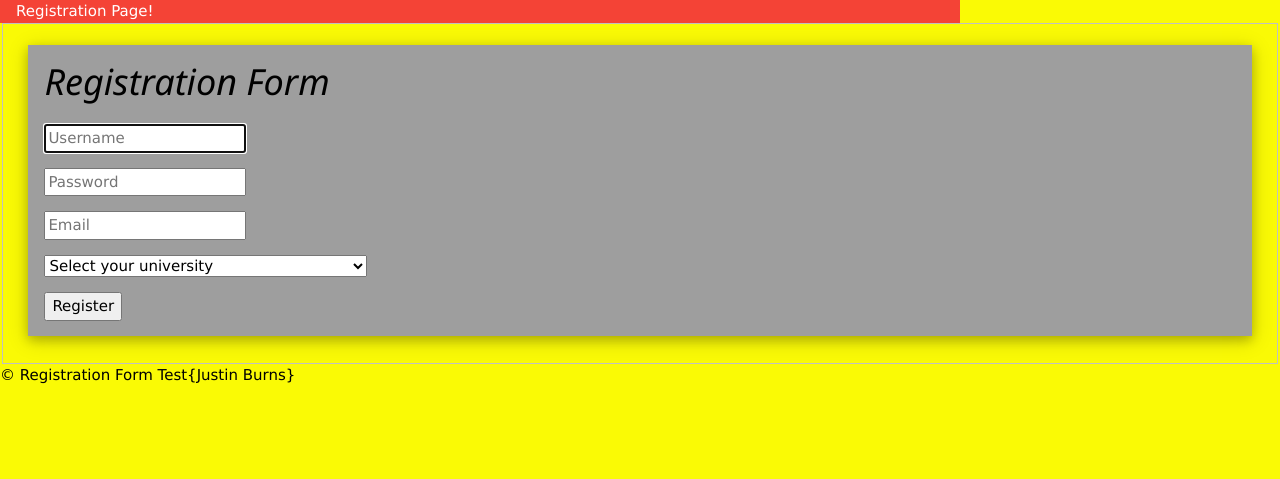
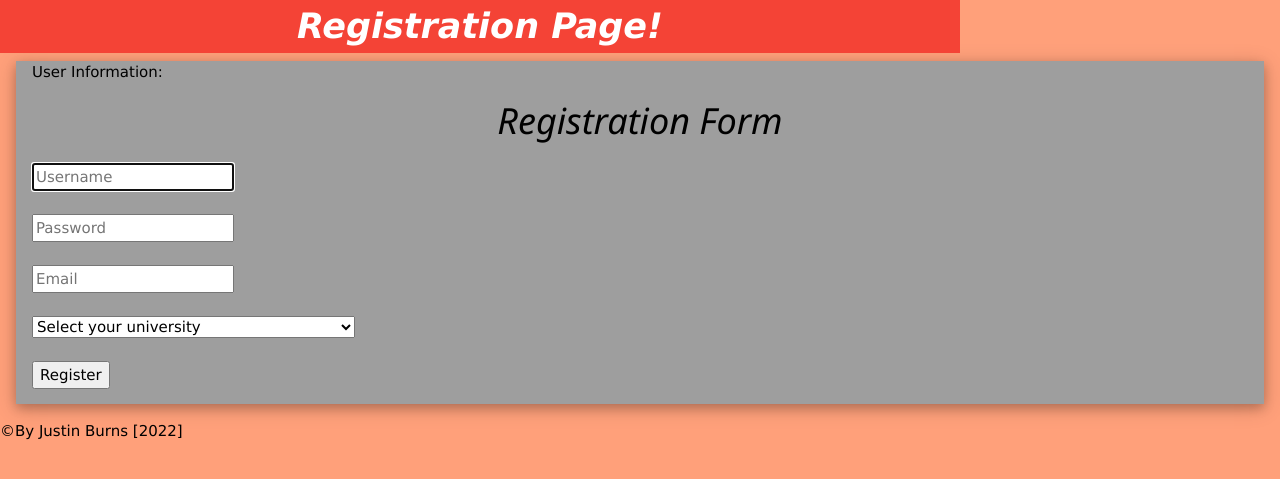
Before and after one commit to ohJustin/Web-Project, a PHP site: page /RForm.html in a window 1280 px wide. Shown: the top 479 px of the page. Run offline with PHP 8.4, Linux system fonts and the light colour scheme.

Commit message:
Minor tweaks in both the RFORM & LFORM. WIth an additional template placeholder for the blog's homepage.

```diff
--- a/RForm.html
+++ b/RForm.html
@@ -7,33 +7,28 @@
     <meta charset = "utf-8">
 
 
-
-    <body>
-        <header class ="w3-container w3-threequarter w3-display-top w3-red w3-border-brown">
+ <header class ="w3-container w3-threequarter  w3-red w3-border-brown">
             Registration Page!
         </header>
+    <body>
+
 
 
         <form action = "" method = "post">
-            <fieldset>
+
+
+                <br></br>
                 <div class = "w3-container w3-margin w3-grey w3-card-4">
+                 <legend>User Information:</legend>
                     <p1>
                         <h1>Registration Form</h1>
-                <div class = "">
-                <p>
+                    <p>
                     <input style = "" placeholder = "Username" name = "usr" required autofocus>
-                </p>
-                </div>
-
-                <p>
+                    <br></br>
                     <input type = "password" placeholder="Password" name = "pwd" required>
-                </p>
-
-                <p>
+                    <br></br>
                     <input type = "email" placeholder="Email" name = "eml" required>
-                </p>
-
-                <p>
+                    <br></br>
                     <select name="Colleges" id="college">
                         <option value="disabled">Select your university</option>
                         <option value="siue">Southern Illinois University Edwardsville</option>
@@ -41,17 +36,14 @@
                         <option value="bu">Bradley University(Peoria)</option>
                         <option value="slu">Saint Louis University</option>
                       </select>
-                </p>
-
-                <div class = "">
-                <p>
+                    <br></br>
                     <button class = "w3-hover-green">Register</button>
-                </p>
+              </p>
                 </div>
 
-                </div>
-            </fieldset>
+            <!-- END OF CONTAINER -->
+
         </form>
-        <footer>&copy; Registration Form Test{Justin Burns}</footer>
+        <footer>&copy;By Justin Burns [2022]</footer>
     </body>
     </html>
--- a/style.css
+++ b/style.css
@@ -1,9 +1,10 @@
 body {
-    animation-name: myframes;
-    animation-duration: 8s;
+  background-color: lightsalmon;
+    /* animation-name: myframes;
+    animation-duration: 25s;
     animation-iteration-count: infinite;
     animation-direction: alternate;
-    align-items: center;
+    align-items: center; */
 }
 
 h1{
@@ -24,12 +25,40 @@ color: brown;
 }
 */
 
+  header{
+    padding: 60px;
+    align-items: center;
+    text-align: center;
+    color: black;
+    font-weight:bolder;
+    font-size: 35px;
+
+    font-style: oblique;
+
+
+  }
+
+  textarea{
+    width: 800px;
+    height: 250px;
+  }
+
   h1 {
     color: black;
     font-weight: lighter;
     font-weight: 400;
     font-style: oblique;
+    width: auto;
+    text-align: center;
   }
+
+  div{
+    align-items: baseline;
+  }
+
+  /* fieldset{
+    align-self: left;
+  } */
 
   @keyframes myframes {
     0%
```
Also changed, not shown: HPage.html (added, +29 -0 lines).
